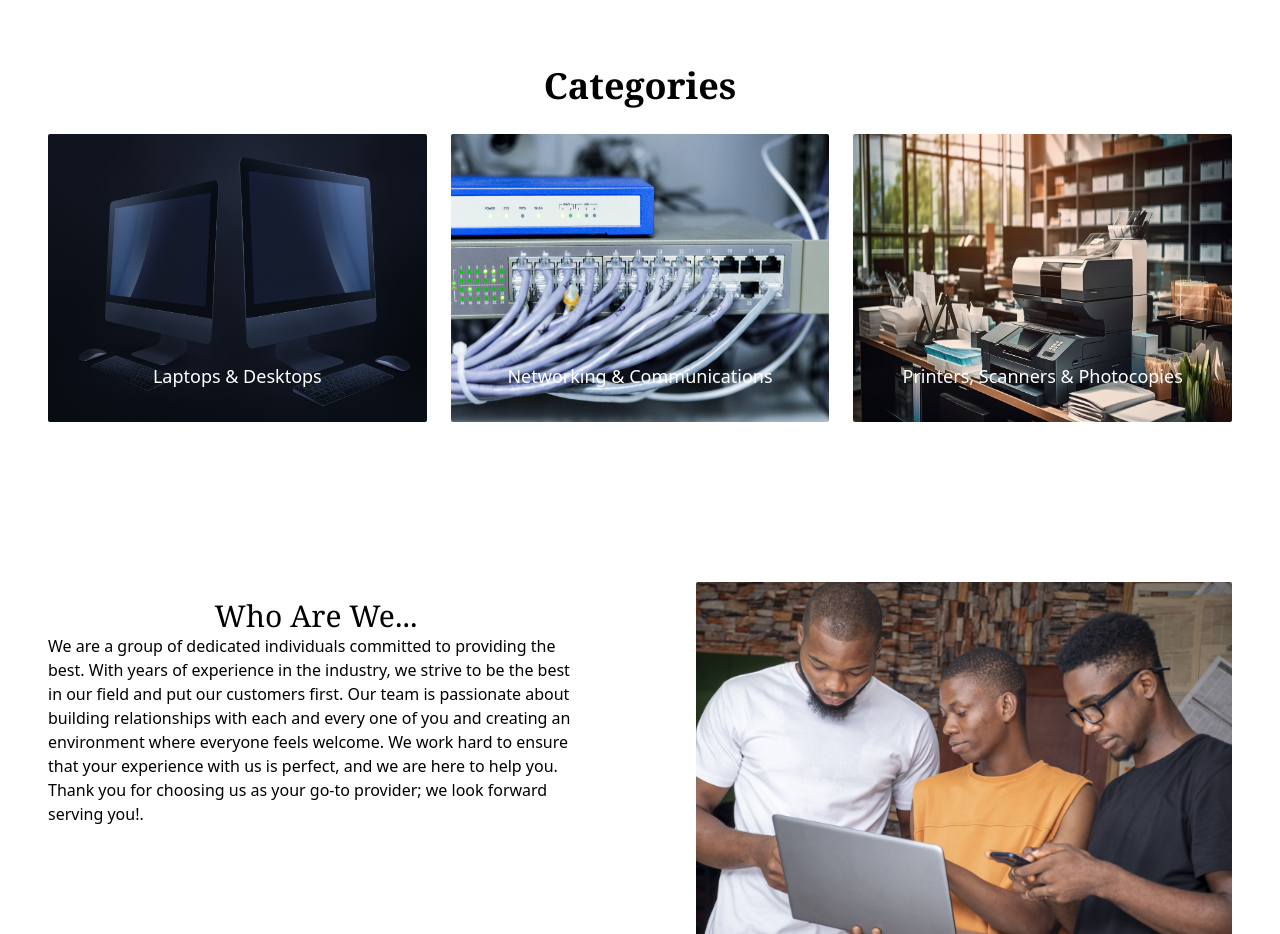
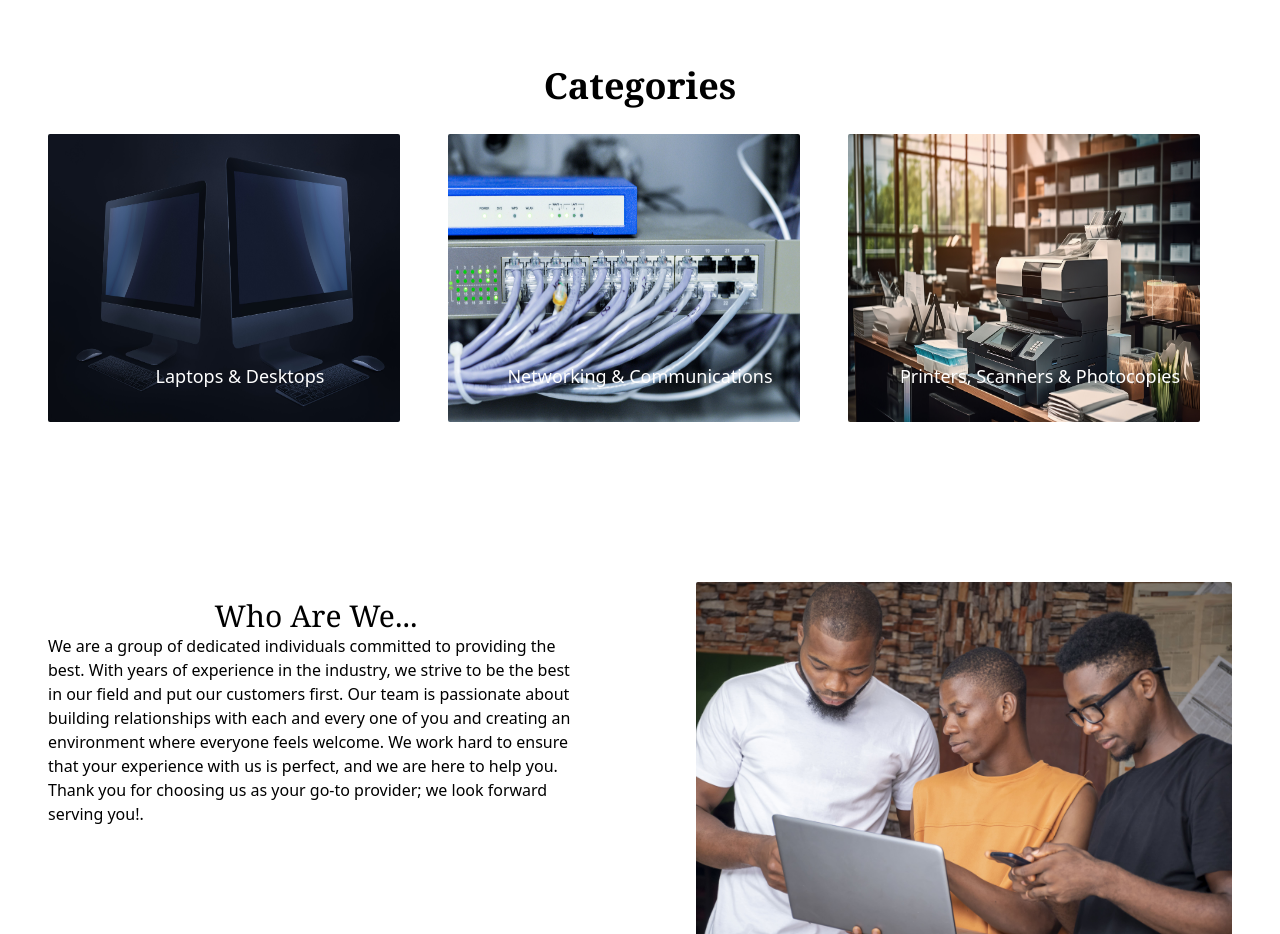
Before and after one commit to gilbertmunuotz/workspacef, a React (Create React App) app: page / in a window 1280 px wide. Shown: the part 1262-2196 px from the top of the page. Built offline with nearby package versions, Linux system fonts and the light colour scheme.

Commit message:
Updating....

```diff
--- a/src/components/Body.jsx
+++ b/src/components/Body.jsx
@@ -24,22 +24,22 @@ function Body() {
 
             <div className="categories">
                 <h1 className="text-center text-4xl font-bold my-7 font-serif">Categories</h1>
-                <div className="grid gap-6 md:grid-cols-2 lg:grid-cols-3 mx-12 mb-8">
+                <div className="grid gap-4 md:grid-cols-2 lg:grid-cols-3 mx-12 mb-8">
                     <Link to={"/category1"}>
                         <div className="relative cursor-pointer">
-                            <img src={Desktops} alt="MacBook Desktop" className="h-72 rounded-sm" />
+                            <img src={Desktops} alt="MacBook Desktop" className="h-72 w-11/12 rounded-sm bg-contain" />
                             <p className="absolute inset-x-0 bottom-0 text-center m-8 text-white text-lg">Laptops & Desktops</p>
                         </div>
                     </Link>
                     <Link to={"/category2"}>
                         <div className="relative cursor-pointer">
-                            <img src={Network} alt="Networking Switch" className="h-72 w-full rounded-sm" />
+                            <img src={Network} alt="Networking Switch" className="h-72 w-11/12 rounded-sm bg-contain" />
                             <p className="absolute inset-x-0 bottom-0 text-center m-8 text-white text-lg">Networking & Communications</p>
                         </div>
                     </Link>
                     <Link to={"/category3"}>
                         <div className="relative cursor-pointer">
-                            <img src={Printers} alt="PrintersImage" className="h-72 rounded-sm" />
+                            <img src={Printers} alt="PrintersImage" className="h-72 w-11/12 rounded-sm bg-contain" />
                             <p className="absolute inset-x-0 bottom-0 text-center m-8 text-white text-lg">Printers, Scanners & Photocopies</p>
                         </div>
                     </Link>
--- a/src/components/Form.jsx
+++ b/src/components/Form.jsx
@@ -83,7 +83,7 @@ function Form() {
                         <label htmlFor="message">Message:</label>
                         <br />
                         <textarea
-                            className="bg-gray-200 rounded sm:w-96" // Responsive width on small screens
+                            className="bg-gray-200 rounded sm:w-80" // Responsive width on small screens
                             name="usermessage"
                             id="usermessage"
                             cols="30"
```
